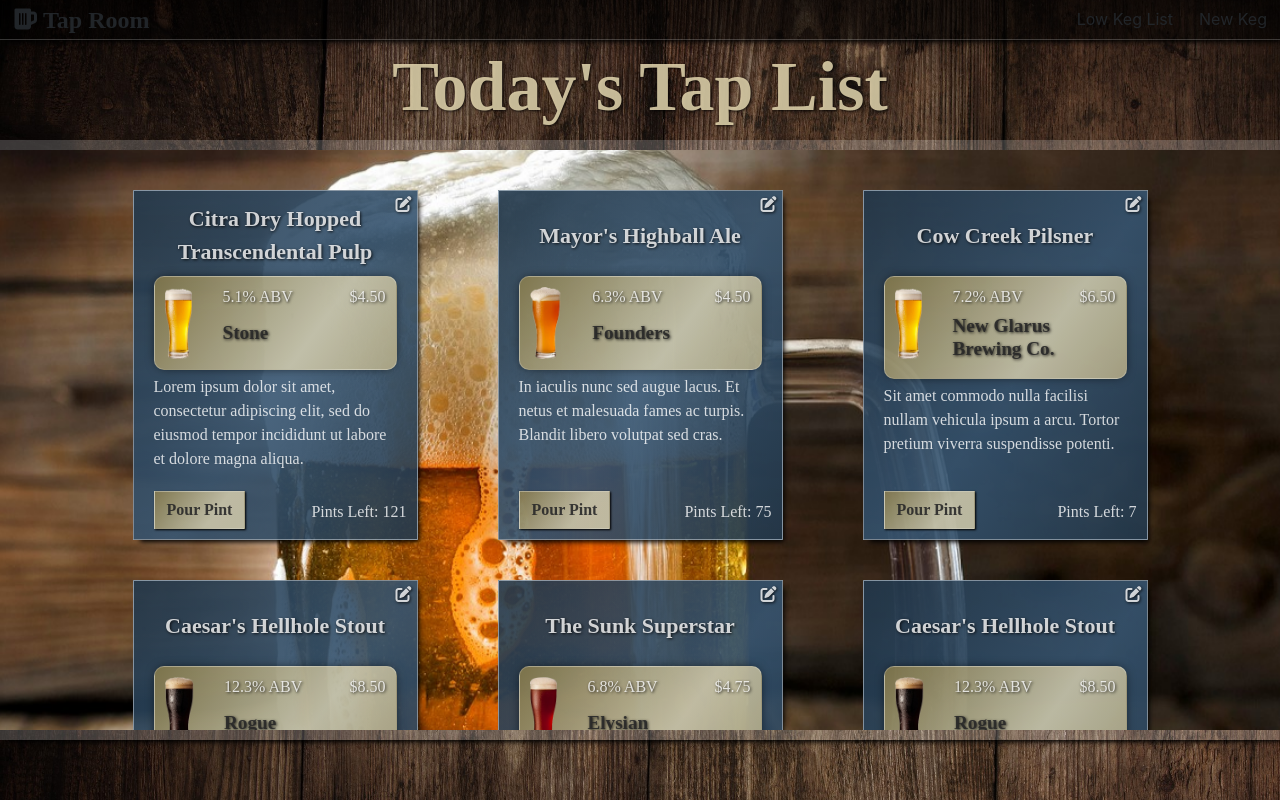
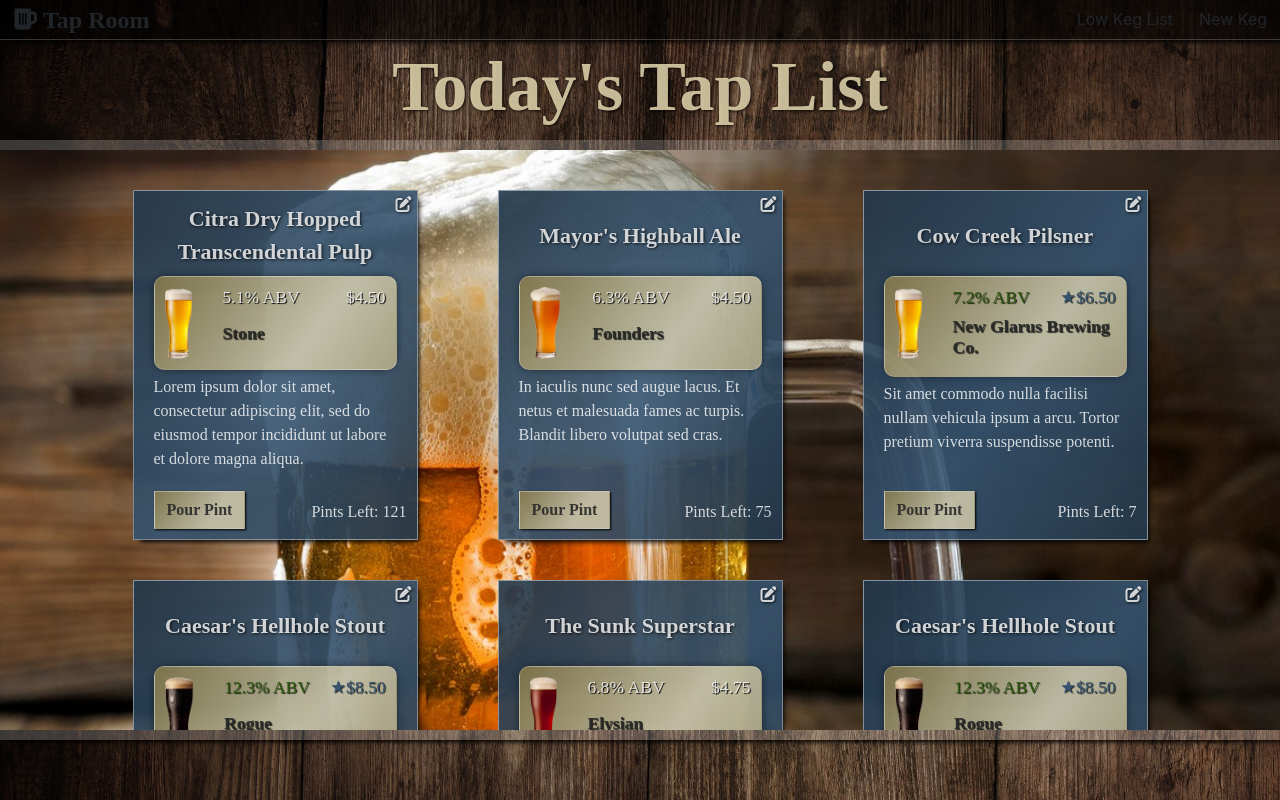
Before and after one commit to stockampj/TapRoom, a React app: page /#/ in a window 1280 px wide. Built offline with nearby package versions, Linux system fonts and the light colour scheme; a web font is replaced by a local one.

Commit message:
add before elements for conditional rendering of ABV and Price content

```diff
--- a/src/components/App.jsx
+++ b/src/components/App.jsx
@@ -2,8 +2,8 @@ import React from 'react';
 import './App.css';
 import { Switch, Route } from 'react-router-dom';
 import NavBar from './NavBar';
+import BeerMenu from './BeerMenu';
 import Background from './Background';
-import BeerMenu from './BeerMenu';
 import LowKegList from './LowKegList';
 import NewKegForm from './NewKegForm';
 import KegEdit from './KegEdit';
--- a/src/components/Beer.jsx
+++ b/src/components/Beer.jsx
@@ -4,9 +4,20 @@ import woodTexture from '../assets/img/woodTexture.jpg';
 import {Link} from 'react-router-dom';
 
 function Beer(props) {
+    let highAlcohol = "";
+    if (props.alchoholContent > 7){
+      highAlcohol = "high-alcohol"
+    }
+
+    let qualityPrice = "";
+    if (props.price > 5){
+      qualityPrice = "icon quality-price";
+    }
+
   return (
     <div>
       <style jsx>{`
+
         .beer-card {
           width: 285px;
           height: 350px;
@@ -72,17 +83,18 @@ function Beer(props) {
           justify-content: space-between;
           padding: 10px;
           color: rgba(255, 255, 255, .8);
-          text-shadow: 1px 1px 3px rgba(0,0,0,0.8);
+          text-shadow: 1px 1px 1px rgba(0,0,0,1);
         }
 
         .beer-info h6{
           margin-left: 10px;
+          font-size: 1.1em;
         }
 
         .brand {
           flex-basis: 400px;
           color: rgba(40, 40, 40, .9);
-          text-shadow: 1px 1px 3px rgba(0,0,0,0.8);
+          text-shadow: 1px 1px 1px rgba(0,0,0,0.8);
           font-size: 1.2em;
           font-weight: 700;
         }
@@ -139,6 +151,20 @@ function Beer(props) {
           font-size: 1em;
         }
 
+        .high-alcohol {
+          color: rgba(46, 89, 14, 1);
+          text-shadow: 1px 1px 1px rgba(0,0,0,0.8);
+        }
+
+        .quality-price{
+          color: rgba(54,84,112,1);
+          text-shadow: 1px 1px 1px rgba(0,0,0,0.8);
+        }
+
+        .quality-price::before {
+          content: "★";
+        }
+
       `}</style>
 
       <div className='card beer-card'>
@@ -151,8 +177,8 @@ function Beer(props) {
         <div className='beer-info-parent'>
           <img className='card-img-beer' src={props.imgURL} />
           <div className="beer-info">
-            <h6 className='card-text'><span>{props.alchoholContent.toFixed(1)}% ABV</span></h6>
-            <h6 className='card-text'><span>${props.price.toFixed(2)}</span></h6>
+            <h6 className='card-text'><span className={highAlcohol}>{props.alchoholContent.toFixed(1)}% ABV</span></h6>
+            <h6 className='card-text'><span className={qualityPrice}>${props.price.toFixed(2)}</span></h6>
             <h6 className="brand">{props.brand}</h6>
           </div>
         </div>
```
